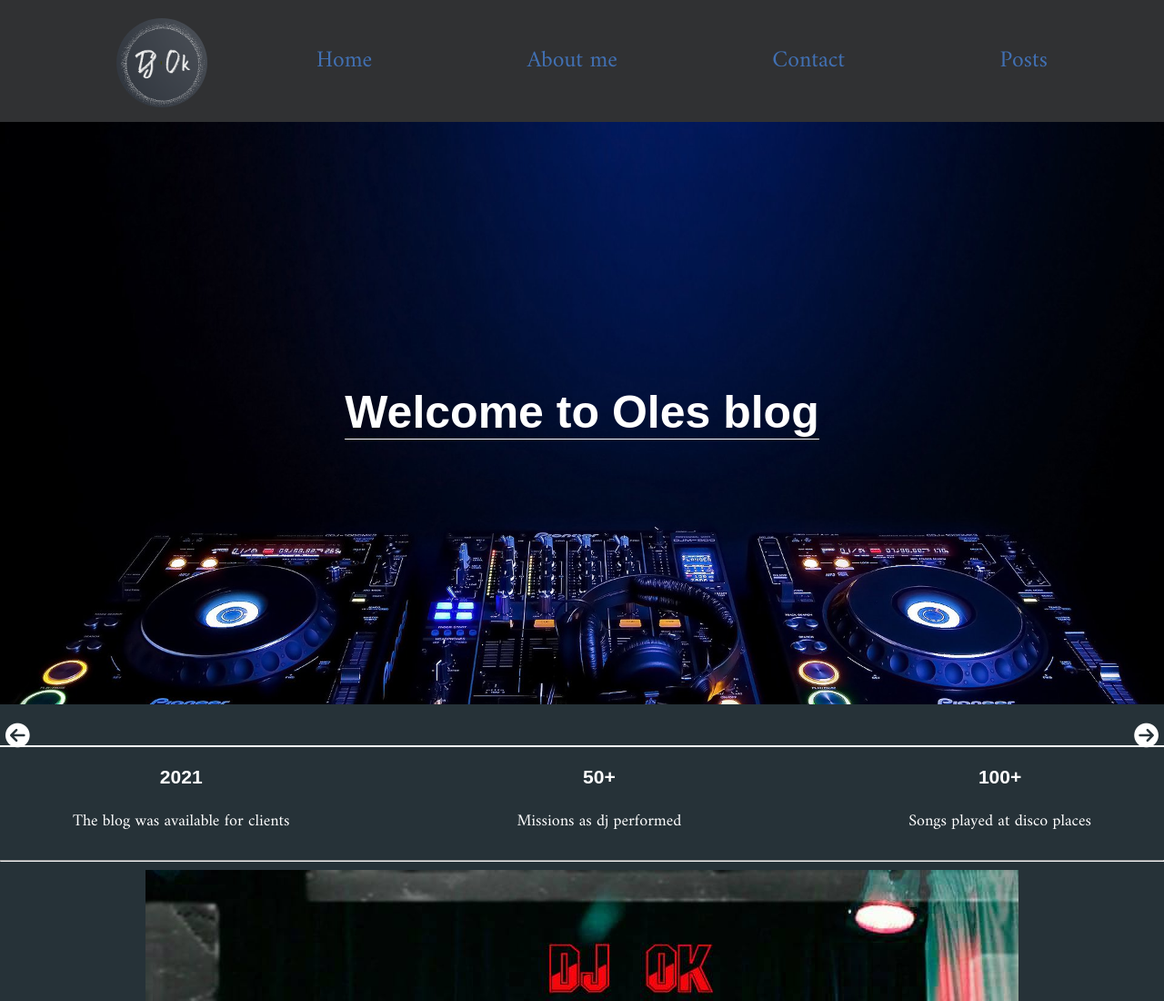
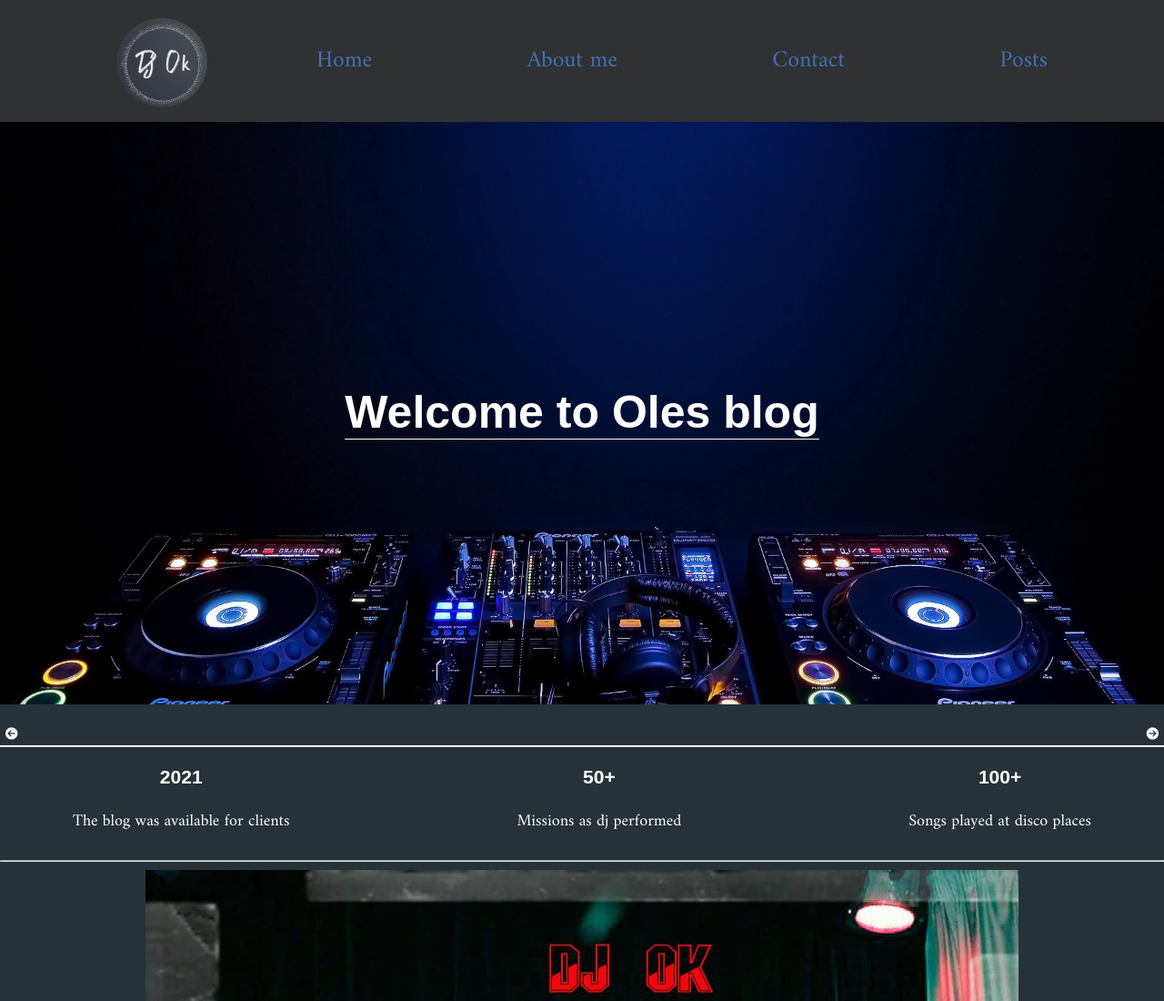
Before and after one commit to Noroff-FEU-Assignments/project-exam-1-Ole994, a plain HTML site: page index.html in a window 1280 px wide. Shown: the top 1100 px of the page at 91% size. Drawn offline with Linux system fonts and the light colour scheme; no server answers; a web font is replaced by a local one.

Commit message:
Update index.html

```diff
--- a/index.html
+++ b/index.html
@@ -101,10 +101,10 @@
 
 
     <div class="container-homepge">
-        <button class="prev-button"><i class="fas fa-arrow-circle-left fa-2x"></i></button>
+        <button class="prev-button"><i class="fas fa-arrow-circle-left fa-1x"></i></button>
 
         <div class="post-carousel"></div>
-        <button class="next-button"><i class="fas fa-arrow-circle-right fa-2x"></i></button>
+        <button class="next-button"><i class="fas fa-arrow-circle-right fa-1x"></i></button>
     </div>
 
 
```
